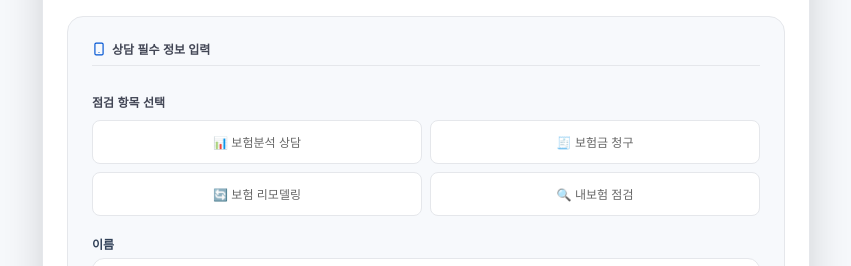
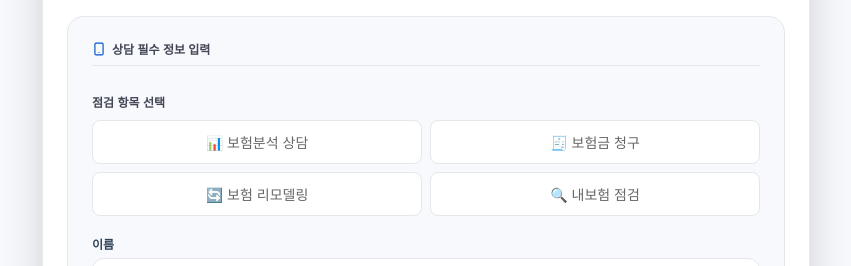
Before and after one commit to ncia/simple_consult, a React (Vite) app: page / in a window 1280 px wide. Shown: the part 1160-1426 px from the top of the page, without its empty margins (214-1065 px from the left). Built offline with nearby package versions, Linux system fonts and the light colour scheme.

Commit message:
Increase text size of check items buttons to text-sm

```diff
--- a/src/App.tsx
+++ b/src/App.tsx
@@ -356,7 +356,7 @@ export default function App() {
                           key={item.id}
                           type="button"
                           onClick={() => handleChipToggle(item.id)}
-                          className={`h-11 px-2 rounded-lg text-xs font-medium border flex items-center justify-center gap-1.5 transition-all ${
+                          className={`h-11 px-2 rounded-lg text-sm font-medium border flex items-center justify-center gap-1.5 transition-all ${
                             selected
                               ? 'bg-brand-blue-pale border-brand-blue text-brand-blue font-bold shadow-sm'
                               : 'bg-white border-neutral-border text-neutral-gray hover:bg-neutral-bg'
```
